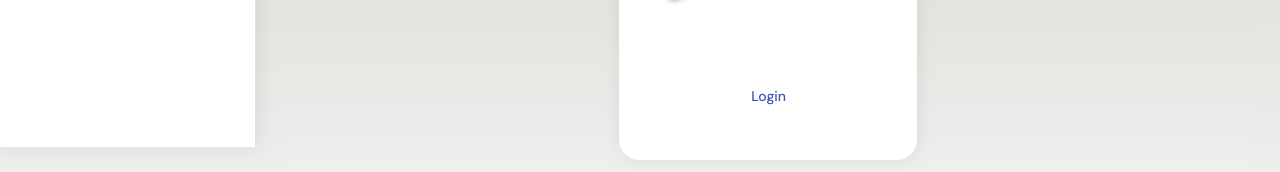
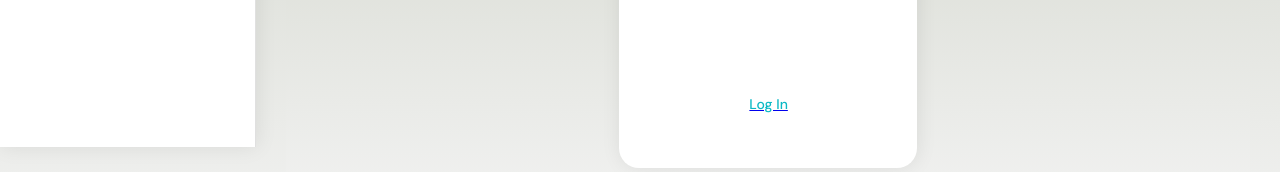
Before and after one commit to aziztaufiqurrahman/Dear-Me, a Vue app in the folder frontend/: page /login in a window 1280 px wide. Shown: the part 653-825 px from the top of the page. Built offline with nearby package versions, Linux system fonts and the light colour scheme; what vue3-apexcharts would draw is missing.

Commit message:
perubahan sementara

```diff
--- a/frontend/src/layouts/full/header/data.ts
+++ b/frontend/src/layouts/full/header/data.ts
@@ -1,16 +1,16 @@
 const profile = [
-  {
-    title: "My Profile",
-    desc: "Account Settings",
-  },
-  {
-    title: "My Inbox",
-    desc: "Messages & Emails",
-  },
-  {
-    title: "My Tasks",
-    desc: "To-do and Daily Tasks",
-  },
+  // {
+  //   title: "My Profile",
+  //   desc: "Account Settings",
+  // },
+  // {
+  //   title: "My Inbox",
+  //   desc: "Messages & Emails",
+  // },
+  // {
+  //   title: "My Tasks",
+  //   desc: "To-do and Daily Tasks",
+  // },
 ];
 
 export { profile };
--- a/frontend/src/views/dashboard/Login.vue
+++ b/frontend/src/views/dashboard/Login.vue
@@ -36,9 +36,13 @@
               <v-switch label="Remember me" color="indigo"></v-switch>
             </v-card-text>
             <v-card-actions class="justify-center">
-              <v-btn :loading="loading" type="submit" color="indigo">
-                <span class="white--text px-8">Login</span>
-              </v-btn>
+              <router-link
+              to = '/Dashboard'
+              tag = v-btn>
+              <v-btn block color="secondary" variant="contained" class="mt-4 py-4"
+            >Log In</v-btn
+          >
+        </router-link>
             </v-card-actions>
           </v-form>
         </v-card>
--- a/frontend/src/views/dashboard/dashboardComponents/journalCard/MyJournal.vue
+++ b/frontend/src/views/dashboard/dashboardComponents/journalCard/MyJournal.vue
@@ -50,7 +50,7 @@
         <v-divider></v-divider>
         <v-card-actions>
           <label for="start">Today : </label>
-          <input type="current.date" value="07/12/2022" readonly>
+          <input type="current.date" value = "07/12/2022" readonly>
         </v-card-actions>
 
 
```
